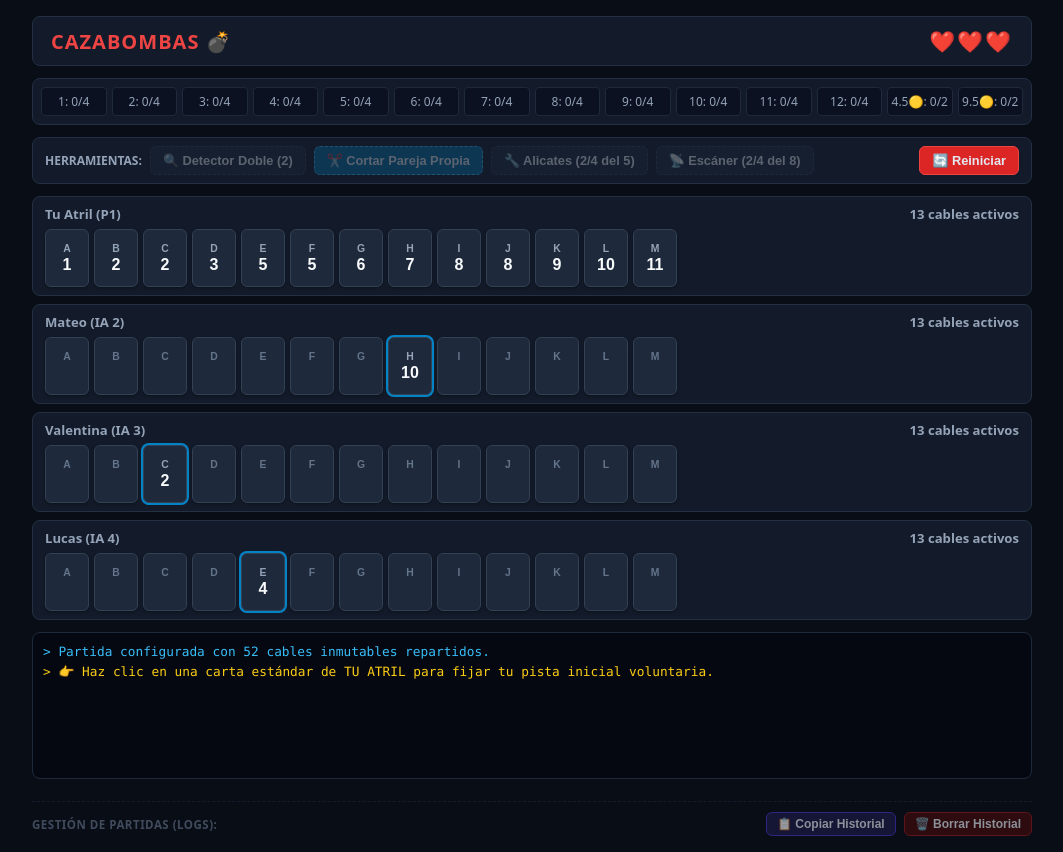
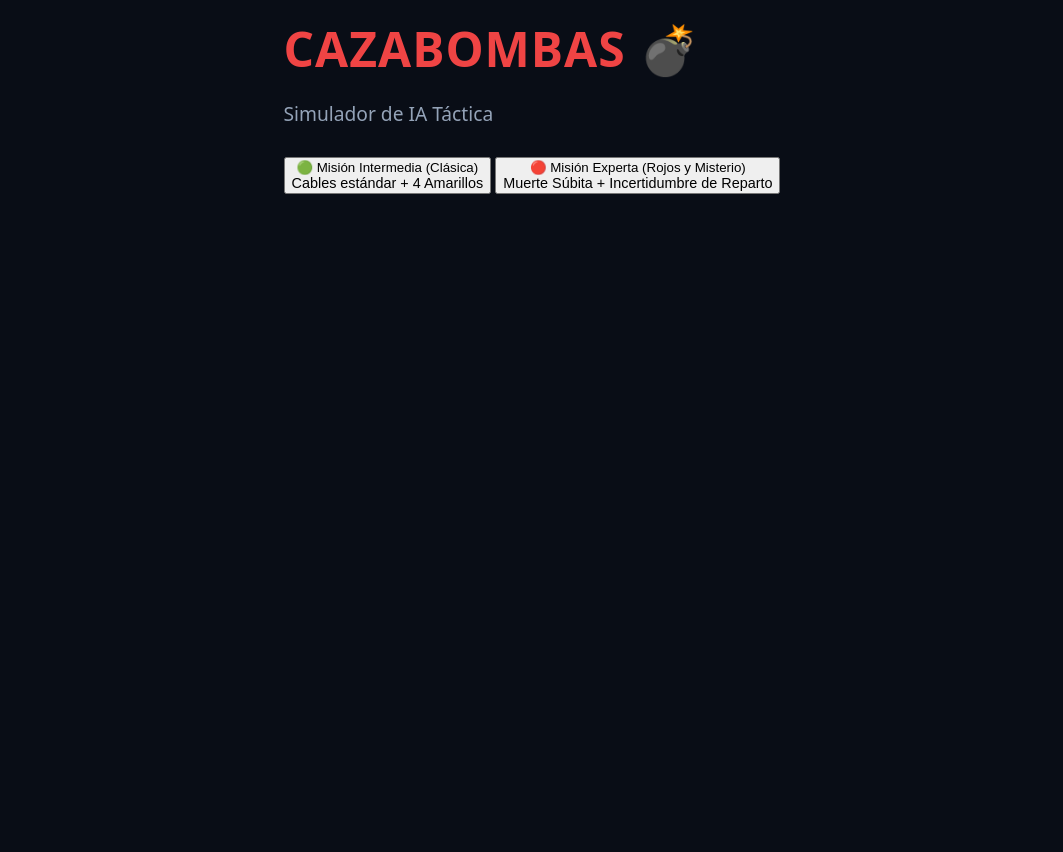
Before and after one commit to Cronoskps/Cazabombas, a plain HTML site: page index.html in a window 1280 px wide. Shown: the whole page, without its empty margins (108-1171 px from the left). After the commit the page ends 800 px from the top, so only its background shows below. Drawn offline with Linux system fonts and the light colour scheme.

Commit message:
V2.0 - HTML

```diff
--- a/index.html
+++ b/index.html
@@ -5,13 +5,28 @@
     <meta charset="UTF-8">
     <meta name="viewport" content="width=device-width, initial-scale=1.0">
     <title>Cazabombas 💣 - Consola Táctica</title>
-    <!-- Vinculación del archivo CSS externo -->
     <link rel="stylesheet" href="style.css">
 </head>
 
 <body>
+    <!-- MENÚ PRINCIPAL -->
+    <div id="main-menu" class="menu-container">
+        <h1 class="title" style="font-size: 3rem; margin-bottom: 10px;">CAZABOMBAS 💣</h1>
+        <p style="color: #94a3b8; font-size: 1.2rem; margin-bottom: 30px;">Simulador de IA Táctica</p>
 
-    <div class="container">
+        <button class="menu-btn basic" onclick="startGame('basic')">
+            🟢 Misión Intermedia (Clásica)<br>
+            <span style="font-size: 0.9rem; font-weight: normal;">Cables estándar + 4 Amarillos</span>
+        </button>
+
+        <button class="menu-btn advanced" onclick="startGame('advanced')">
+            🔴 Misión Experta (Rojos y Misterio)<br>
+            <span style="font-size: 0.9rem; font-weight: normal;">Muerte Súbita + Incertidumbre de Reparto</span>
+        </button>
+    </div>
+
+    <!-- CONTENEDOR DEL JUEGO -->
+    <div class="container" id="game-container" style="display:none;">
         <header>
             <h1 class="title">CAZABOMBAS 💣</h1>
             <div class="lives" id="lives-display">❤️❤️❤️</div>
@@ -25,19 +40,20 @@
                     id="dual-charges">2</span>)</button>
             <button class="tool-btn" id="self-cut-btn" onclick="triggerSelfPairCut()"
                 style="background:#0369a1; border-color:#38bdf8;">✂️ Cortar Pareja Propia</button>
+            <button class="tool-btn" id="reveal-reds-btn" onclick="triggerRevealReds()"
+                style="display:none; background:#b91c1c; border-color:#991b1b;">🔴 Revelar Rojos</button>
             <button class="tool-btn" id="pliers-btn" disabled onclick="usePliers()">🔧 Alicates (2/4 del 5)</button>
             <button class="tool-btn" id="scanner-btn" disabled onclick="useScanner()">📡 Escáner (2/4 del 8)</button>
             <button class="tool-btn" id="advance-bots-btn"
                 style="display:none; background:#16a34a; border-color:#22c55e;" onclick="executeBotRounds()">▶️
                 Siguiente Ronda IA</button>
-            <button class="tool-btn" style="margin-left:auto; background:#dc2626; border-color:#ef4444;"
-                onclick="initGame()">🔄 Reiniciar</button>
+            <button class="tool-btn" style="margin-left:auto; background:#475569; border-color:#64748b;"
+                onclick="returnToMenu()">🏠 Menú</button>
         </div>
 
         <div class="board" id="board-container"></div>
         <div id="terminal"></div>
 
-        <!-- Panel secundario de auditoría al pie de la página -->
         <footer class="footer-admin">
             <span class="footer-label">Gestión de Partidas (Logs):</span>
             <div class="footer-actions">
@@ -57,7 +73,6 @@
         </div>
     </div>
 
-    <!-- Vinculación del script JS externo -->
     <script src="game.js"></script>
 </body>
 
```
